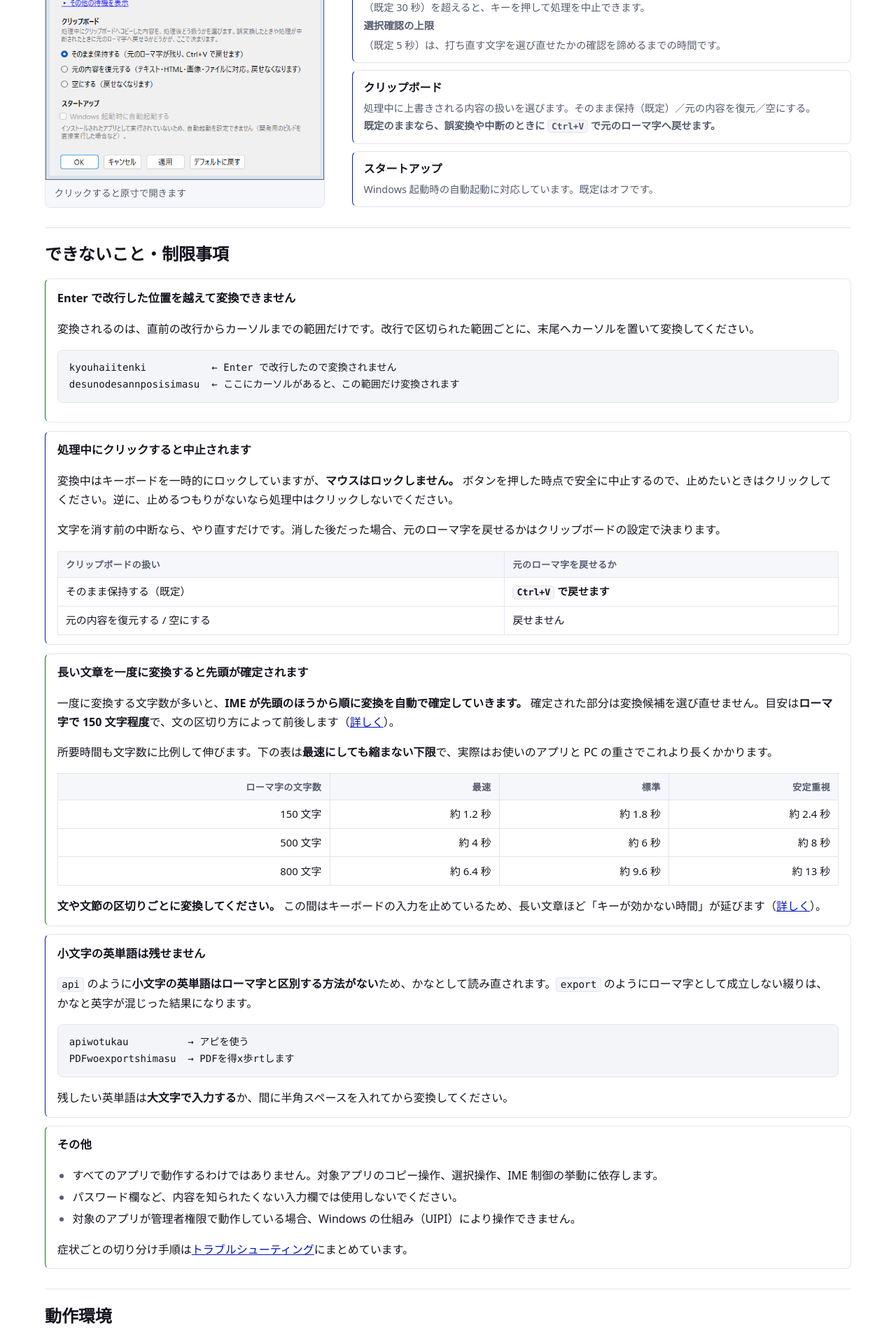
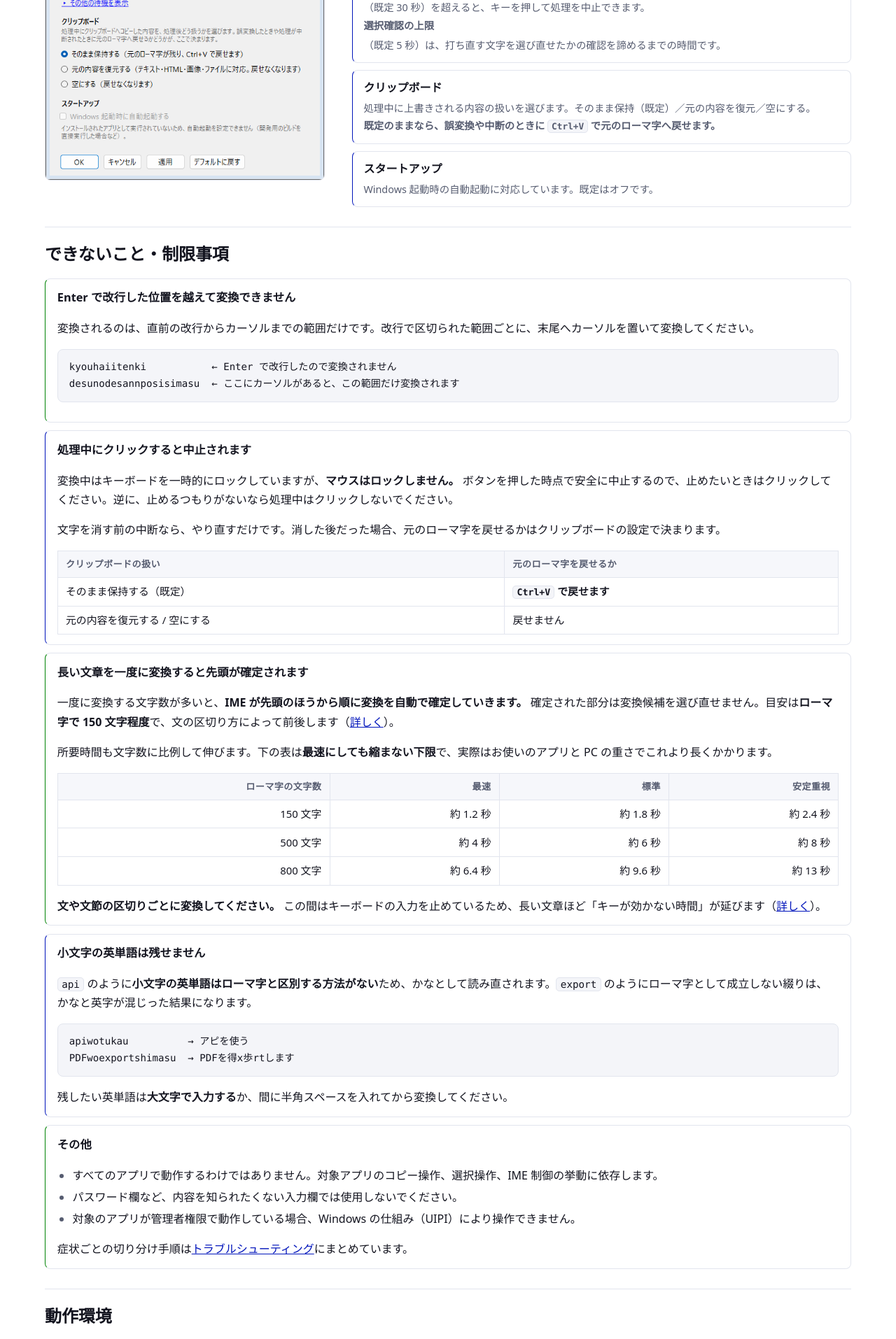
Before and after one commit to moappsupport/ro-maji_IME_Rescue, a Jekyll site: the page built from index.md, in a window 1280 px wide. Shown: the part 2233-4147 px from the top of the page at 70% size. Built offline with Jekyll 4.4.1, drawn with Linux system fonts in a browser that asks for light colours.

Commit message:
図の原寸リンクをやめる
クリックで原寸を開く導線は使わないので、<a> と「クリックすると原寸で開きます」の
キャプション、.shot a の指定を戻した。設定画面の図を 25rem へ広げた分はそのまま。

Co-Authored-By: Claude Opus 5 <noreply@anthropic.com>

```diff
--- a/assets/css/style.css
+++ b/assets/css/style.css
@@ -301,7 +301,6 @@ kbd {
   background: #fff;
   overflow: hidden;
 }
-.shot a { display: block; cursor: zoom-in; }
 .shot img { display: block; width: 100%; }
 .shot figcaption {
   padding: .45rem .8rem;
--- a/index.md
+++ b/index.md
@@ -49,15 +49,11 @@ updated: 2026-08-21
 
 <div class="shots">
   <figure class="shot">
-    <a href="{{ '/assets/img/before.png' | relative_url }}">
-      <img src="{{ '/assets/img/before.png' | relative_url }}" alt="IME をオフのまま入力した半角ローマ字がメモ帳に並んでいる状態" width="1920" height="370" loading="lazy">
-    </a>
+    <img src="{{ '/assets/img/before.png' | relative_url }}" alt="IME をオフのまま入力した半角ローマ字がメモ帳に並んでいる状態" width="1920" height="370" loading="lazy">
     <figcaption>変換キーを押す前</figcaption>
   </figure>
   <figure class="shot">
-    <a href="{{ '/assets/img/after.png' | relative_url }}">
-      <img src="{{ '/assets/img/after.png' | relative_url }}" alt="変換キーを押して同じ文が日本語に入力し直された状態" width="1920" height="370" loading="lazy">
-    </a>
+    <img src="{{ '/assets/img/after.png' | relative_url }}" alt="変換キーを押して同じ文が日本語に入力し直された状態" width="1920" height="370" loading="lazy">
     <figcaption>変換キーを押した後</figcaption>
   </figure>
 </div>
@@ -144,10 +140,7 @@ Bandeikimasu         → B案で行きます
 
 <div class="settings">
   <figure class="shot">
-    <a href="{{ '/assets/img/settings.png' | relative_url }}">
-      <img src="{{ '/assets/img/settings.png' | relative_url }}" alt="ro-maji IME Rescue の設定画面。トリガーキー・取得範囲・動作の速さ（プリセットと待機時間の一覧）・クリップボード・スタートアップの各項目" width="537" height="1059" loading="lazy">
-    </a>
-    <figcaption>クリックすると原寸で開きます</figcaption>
+    <img src="{{ '/assets/img/settings.png' | relative_url }}" alt="ro-maji IME Rescue の設定画面。トリガーキー・取得範囲・動作の速さ（プリセットと待機時間の一覧）・クリップボード・スタートアップの各項目" width="537" height="1059" loading="lazy">
   </figure>
   <ul class="settings-list">
     <li><b>トリガーキー</b><span>変換キー（既定）か右Ctrl キーを選びます。英語配列（US / ANSI）のキーボードには変換キーが無いため、右Ctrl キーをお使いください。</span></li>
```
